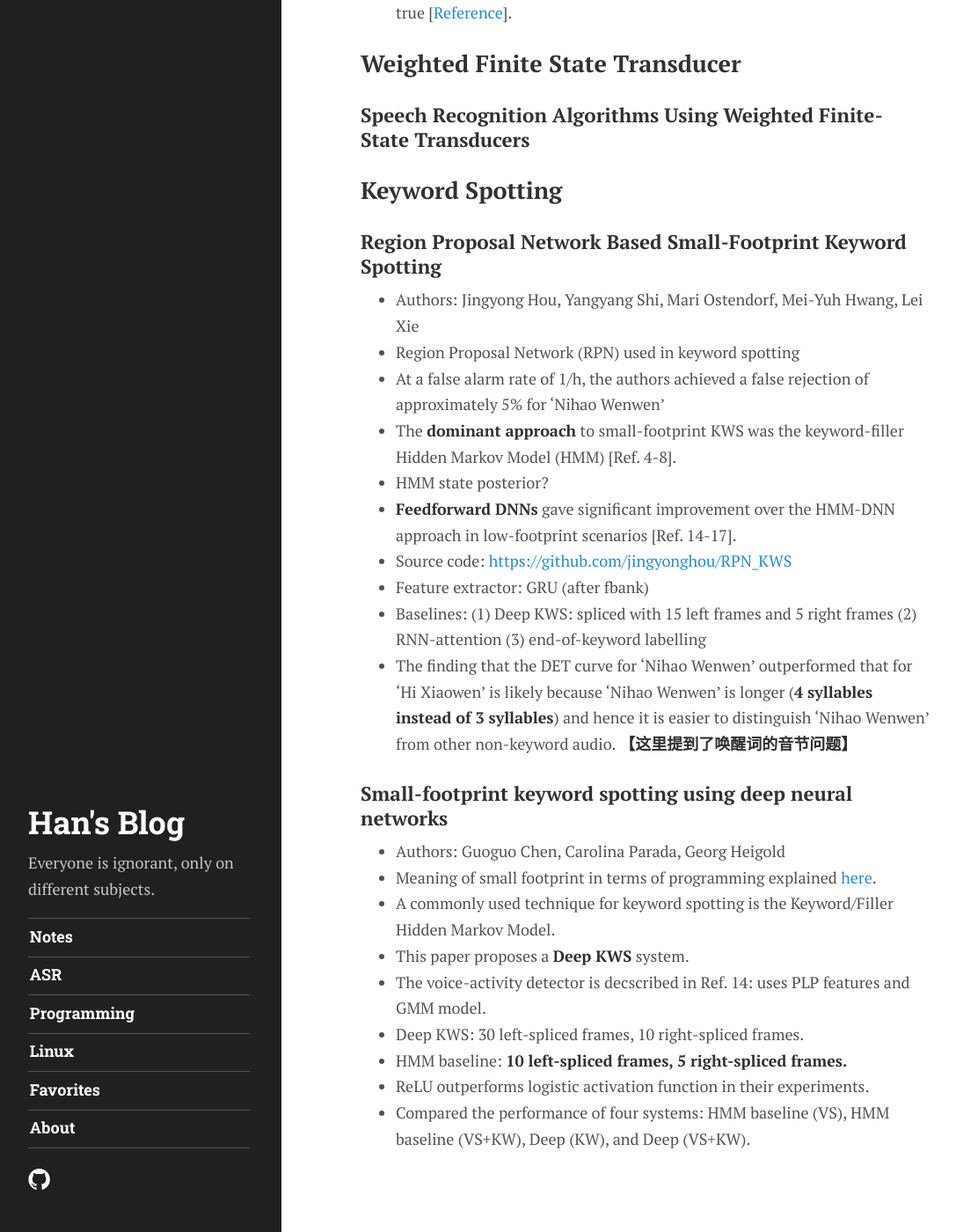
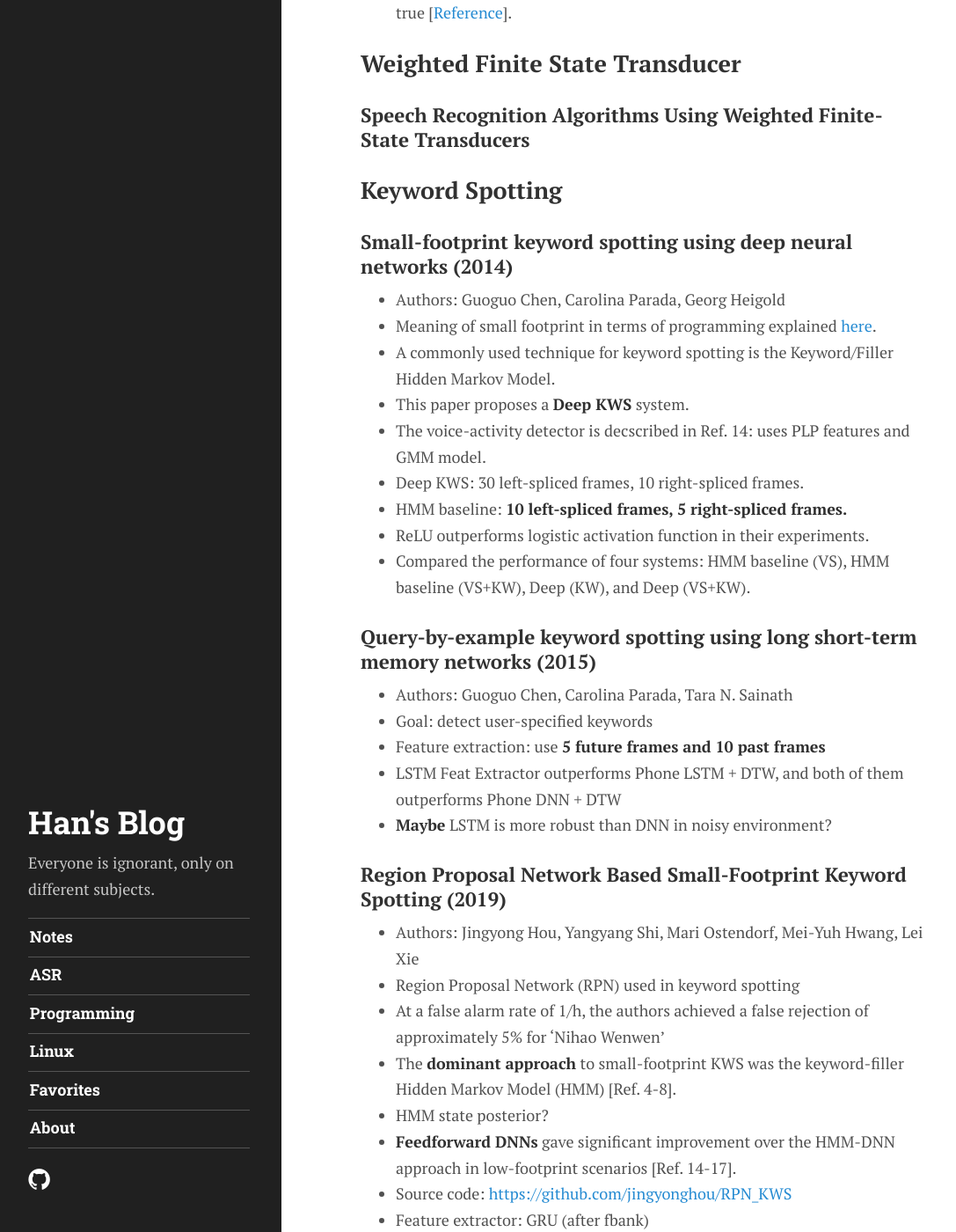
Before and after one commit to han-xie/han-xie.github.io, a Jekyll site: the page built from _posts/2020-03-12-literature-review.md, in a window 1280 px wide and 1400 px high, scrolled down 3749 px. Shown: the whole window at 88% size, without its empty margins (4-1091 px from the left). Built offline with Jekyll 4.4.1, drawn with Linux system fonts in a browser that asks for light colours; some web fonts are replaced; formulas are drawn with MathJax 3; comment, search, counter and statistics services are not loaded.

Commit message:
[post] add LSTM used in QbyE KWS in literature review

```diff
--- a/_posts/2020-03-12-literature-review.md
+++ b/_posts/2020-03-12-literature-review.md
@@ -114,7 +114,28 @@ where `$P(s)$` is the language probability for sentence `$s$`.
 
 ## Keyword Spotting
 
-### Region Proposal Network Based Small-Footprint Keyword Spotting
+### Small-footprint keyword spotting using deep neural networks (2014)
+
+- Authors: Guoguo Chen, Carolina Parada, Georg Heigold
+- Meaning of small footprint in terms of programming explained [here](https://stackoverflow.com/questions/1618065/what-is-meaning-of-small-footprint-in-terms-of-programming).
+- A commonly used technique for keyword spotting is the Keyword/Filler Hidden Markov Model.
+- This paper proposes a **Deep KWS** system.
+- The voice-activity detector is decscribed in Ref. 14: uses PLP features and GMM model.
+- Deep KWS: 30 left-spliced frames, 10 right-spliced frames.
+- HMM baseline: **10 left-spliced frames, 5 right-spliced frames.**
+- ReLU outperforms logistic activation function in their experiments.
+- Compared the performance of four systems: HMM baseline (VS), HMM baseline (VS+KW), Deep (KW), and Deep (VS+KW).
+
+### Query-by-example keyword spotting using long short-term memory networks (2015)
+
+- Authors: Guoguo Chen, Carolina Parada, Tara N. Sainath
+- Goal: detect user-specified keywords
+- Feature extraction: use **5 future frames and 10 past frames**
+- LSTM Feat Extractor outperforms Phone LSTM + DTW, and both of them
+outperforms Phone DNN + DTW
+- **Maybe** LSTM is more robust than DNN in noisy environment?
+
+### Region Proposal Network Based Small-Footprint Keyword Spotting (2019)
 
 - Authors: Jingyong Hou, Yangyang Shi, Mari Ostendorf, Mei-Yuh Hwang, Lei Xie
 - Region Proposal Network (RPN) used in keyword spotting
```
Also changed, not shown: other parts of _posts/2020-03-12-literature-review.md (+0 -12 lines).
